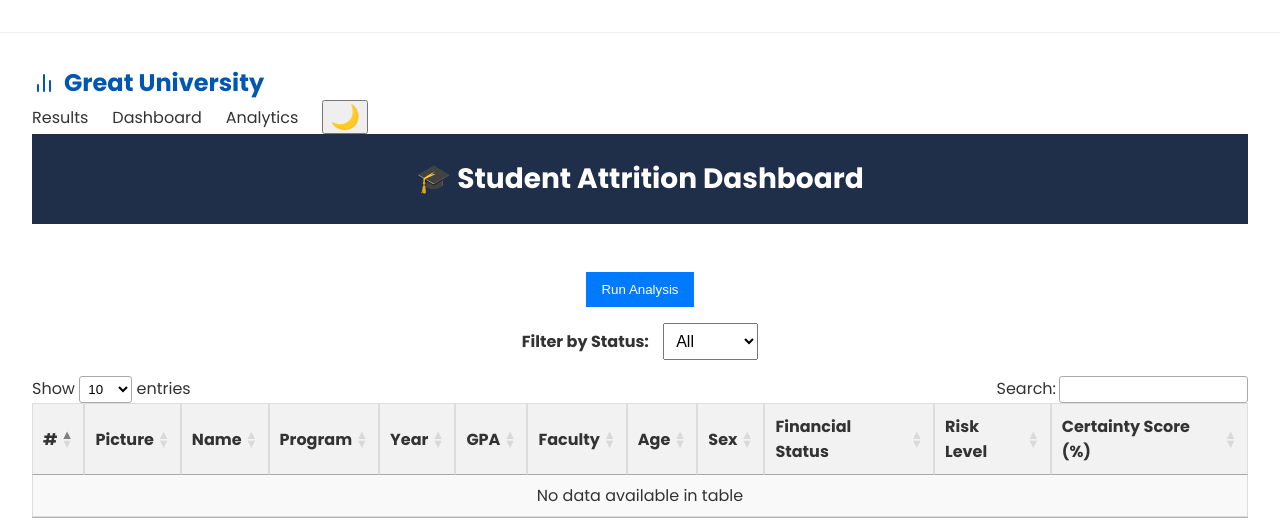
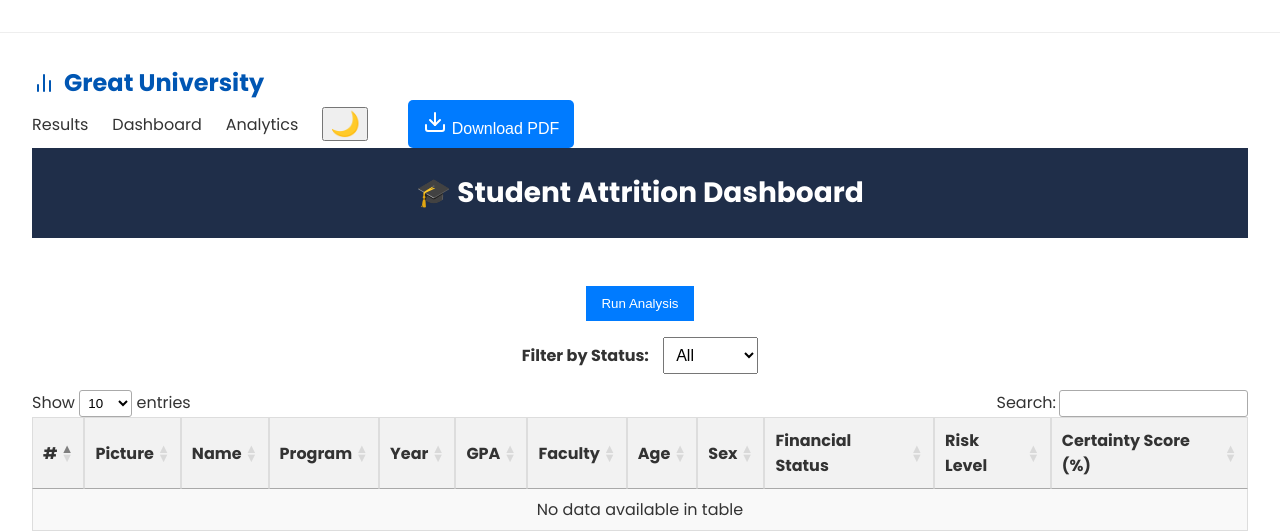
Before and after one commit to Learnli23/Aisha, a Django app: page /analysis_results/ in a window 1280 px wide. Shown: the top 531 px of the page. Run offline with Django 5.2, Linux system fonts and the light colour scheme; data that the repository does not hold is empty; some libraries are stand-ins or nearby versions.

Commit message:
Update view_analysis_results.html

```diff
--- a/app/templates/view_analysis_results.html
+++ b/app/templates/view_analysis_results.html
@@ -15,6 +15,8 @@
     <link href="https://fonts.googleapis.com/css2?family=Poppins:wght@400;600;700&display=swap" rel="stylesheet">
     <script src="https://cdn.jsdelivr.net/npm/chart.js"></script>
     <script src="https://unpkg.com/feather-icons"></script>
+    <script src="https://cdnjs.cloudflare.com/ajax/libs/jspdf/2.5.1/jspdf.umd.min.js"></script>
+
 
     <!-- Additional CSS for Dark Mode -->
     <style>
@@ -203,6 +205,21 @@
         .export-btn:hover {
             background: #0056b3;
         }
+        .download-btn {
+     background-color: #007bff;
+     color: white;
+     padding: 10px 15px;
+     border: none;
+     cursor: pointer;
+     font-size: 16px;
+     margin-left: 1rem;
+     border-radius: 5px;
+   }
+
+   .download-btn:hover {
+  background-color: #0056b3;
+}
+
 
         footer {
             background: #f1f5f9;
@@ -231,6 +248,7 @@
                 font-size: 14px;
             }
         }
+
     </style>
 </head>
 
@@ -244,6 +262,10 @@
     <a href="{% url 'dashboard' %}">Dashboard</a>
     <a href="{% url 'attrition_dashboard' %}">Analytics</a>
     <button class="toggle-theme" id="themeToggle">🌙</button>
+       <!-- Added PDF Icon Button -->
+    <button id="downloadPDF" class="download-btn">
+      <i data-feather="download"></i> Download PDF
+    </button>
   </nav>
 </head>
     <header>
@@ -351,6 +373,26 @@
         // Feather icons replace
         feather.replace();
     </script>
+
+ <script>
+  // PDF Generation Function
+  document.getElementById('downloadPDF').addEventListener('click', function () {
+    const { jsPDF } = window.jspdf;  // Using jsPDF library
+
+    const doc = new jsPDF();  // Create a new PDF instance
+    const table = document.getElementById('studentTable');  // Table element
+
+    // Create PDF from HTML table
+    doc.autoTable({ html: '#studentTable' });
+
+    // Save PDF to the user's device
+    doc.save('student_attrition_dashboard.pdf');
+  });
+
+  // Feather icons replace
+  feather.replace();
+</script>
+
 </body>
 
 </html>
```
